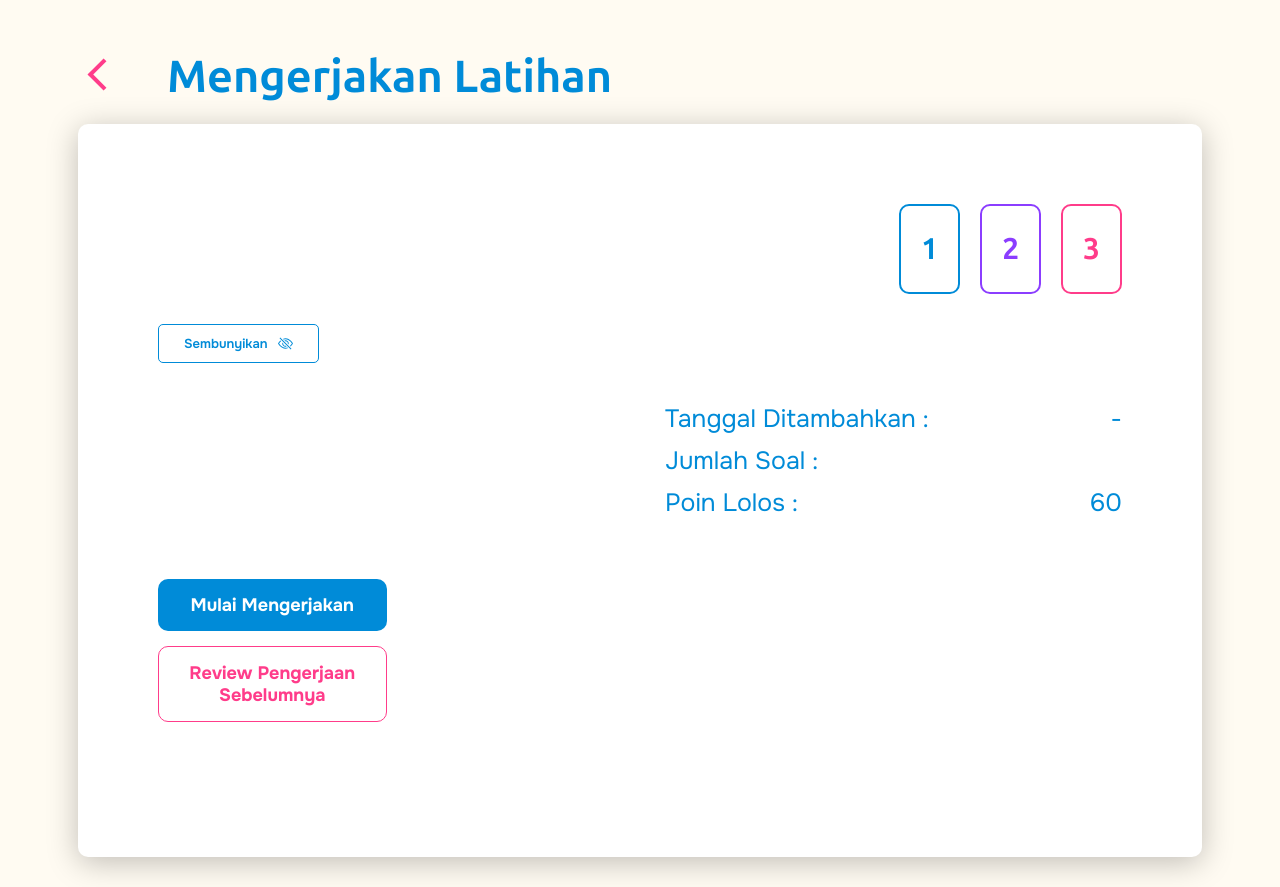
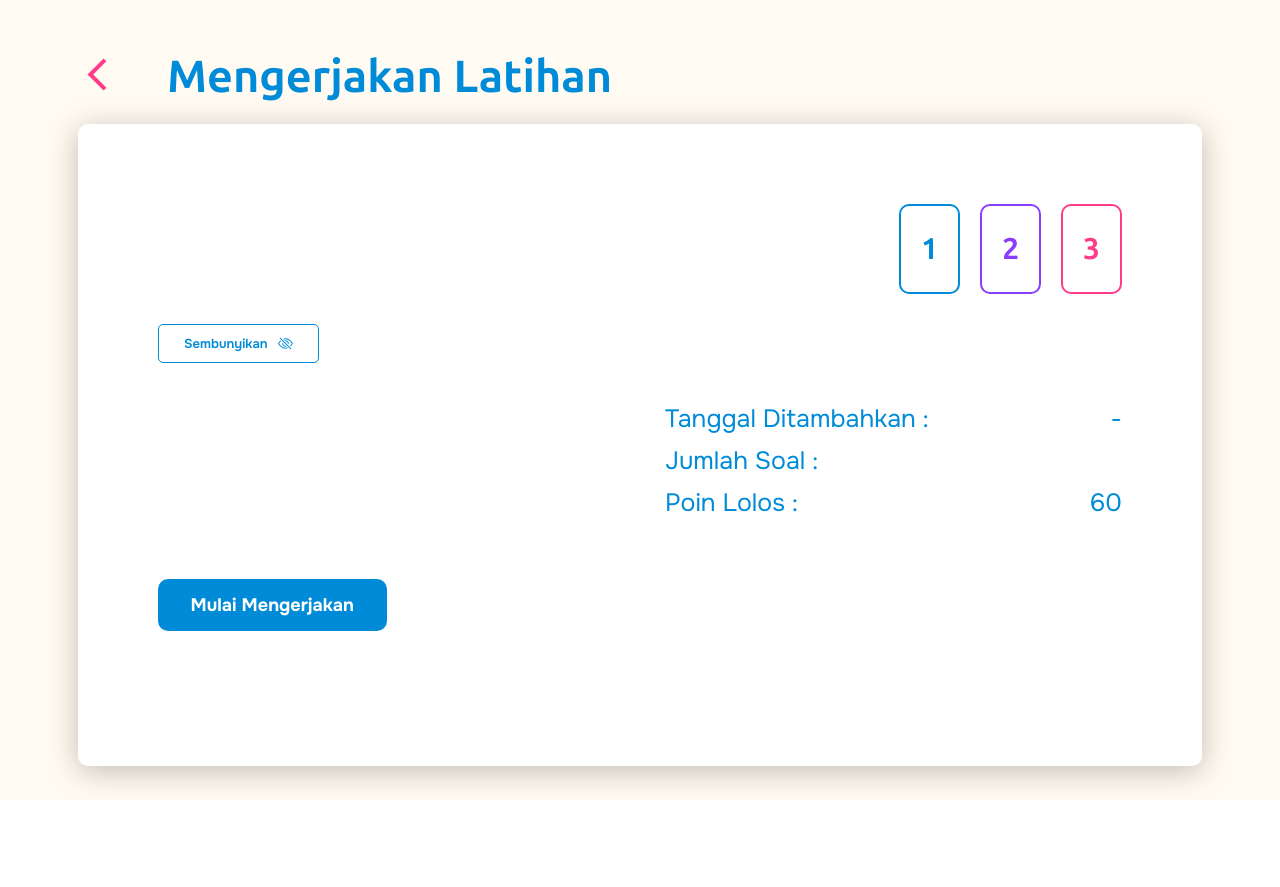
Before and after one commit to stpndrs/leksigo-client, a Vue app: page /exercise/quiz/overview/1/1 in a window 1280 px wide. After the commit the page ends 800 px from the top, so only its background shows below. Built offline with nearby package versions, Linux system fonts and the light colour scheme; no server answers; sample sign-in values are in the browser's storage.

Commit message:
fix: add conditional rendering for review button based on answers length

```diff
--- a/src/views/exercise/OverView.vue
+++ b/src/views/exercise/OverView.vue
@@ -80,7 +80,8 @@ const visibility = async () => {
                         <ButtonComponent label="Mulai Mengerjakan" class="secondary"
                             @click="router.push({ name: 'exercise.quiz.work', params: { id: id, quizId: quizId } })" />
                         <ButtonComponent label="Review pengerjaan sebelumnya" class="primary" display="border"
-                            @click="router.push({ name: 'exercise.quiz.review', params: { id: id, quizId: quizId } })" />
+                            @click="router.push({ name: 'exercise.quiz.review', params: { id: id, quizId: quizId } })"
+                            v-if="data?.answers?.length > 0" />
                     </div>
                 </div>
             </div>
```
